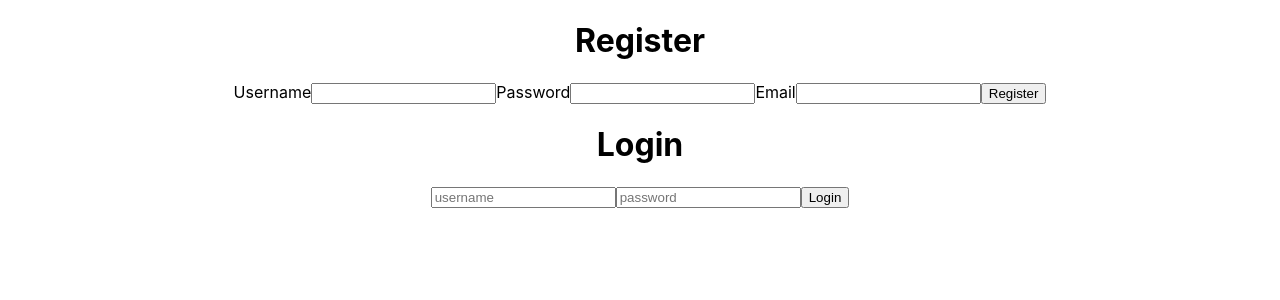
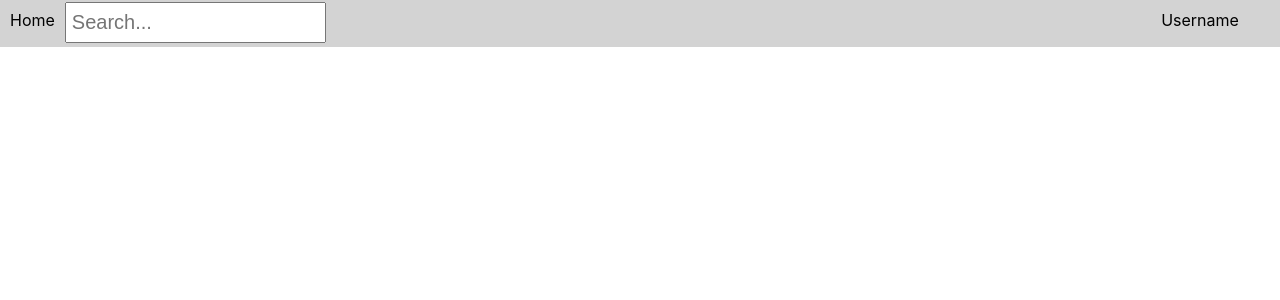
Before and after one commit to Leksax/Web2Projekti, a React (Create React App) app in the folder web2projekti/: page / in a window 1280 px wide. Shown: the top 300 px of the page. Built offline with nearby package versions, Linux system fonts and the light colour scheme.

Commit message:
Nav bar ilman toimintoi

```diff
--- a/web2projekti/src/App.js
+++ b/web2projekti/src/App.js
@@ -1,11 +1,12 @@
 import React from "react";
 import './App.css';
 import LoginPage from "./LoginPage";
+import FrontPage from "./FrontPage";
 
 function App() {
   return (
     <div className="App">
-        <LoginPage />
+        <FrontPage />
 
     </div>
   );
--- /dev/null
+++ b/web2projekti/src/Components/NavigationBar.css
@@ -0,0 +1,47 @@
+.navigationBar{
+    background-color: lightgray;
+    height: 47px;
+    align-items: center;
+}
+.SearchBar {
+    float: left;
+    padding-top: 2px;
+    padding-left: 10px;
+}
+
+.SearchBar input{
+    width: 250px;
+    height: 35px;
+    font-size: 20px;
+    padding-left: 5px;
+    margin-right: 200px;
+    align-items: center;
+}
+.userdropdown{
+    height: 0.8rem;
+}
+.userdropdown-menu{
+    width: 10rem;
+    text-align: center;
+    color: black;
+    background-color: lightgray;
+    position: relative;
+    cursor:pointer;
+    float: right;
+    padding-top: 10px;
+}
+.userdropdown-menu:hover{
+    color:black;
+    background-color: lightgray;
+}
+.userdropdown-list{
+    list-style-type: none;
+    text-align: center;
+    padding-right: 30px;
+}
+
+.Home{
+ float: left;
+    padding-top: 10px;
+    padding-left: 10px;
+}
--- /dev/null
+++ b/web2projekti/src/Components/NavigationBar.js
@@ -0,0 +1,32 @@
+import React, {useState} from 'react'
+import './NavigationBar.css'
+
+const NavigationBar = () => {
+        const [state, setState] = useState(false);
+        const showDropdown = () => {
+            setState(true);
+        }
+        const hideDropdown = () => {
+            setState(false);
+        }
+        return (
+            <div className="navigationBar">
+                    <div className="Home">Home</div>
+                    <div className="SearchBar">
+                        <input type="text" placeholder="Search..."/>
+                    </div>
+                <div className="userdropdown">
+                    <div className="userdropdown-menu" onMouseEnter={showDropdown} onMouseLeave={hideDropdown}>
+                        Username
+                        {state ? (<ul className="userdropdown-list" onMouseEnter={showDropdown}>
+                                <li>User details</li>
+                                <li>Logout</li>
+                            </ul>) :
+                            null}
+                    </div>
+                </div>
+            </div>
+        )
+}
+
+export default NavigationBar
--- /dev/null
+++ b/web2projekti/src/FrontPage.js
@@ -0,0 +1,8 @@
+import NavigationBar from "./Components/NavigationBar";
+
+function FrontPage(){
+    return (
+        <NavigationBar/>
+    );
+}
+export default FrontPage;
```
